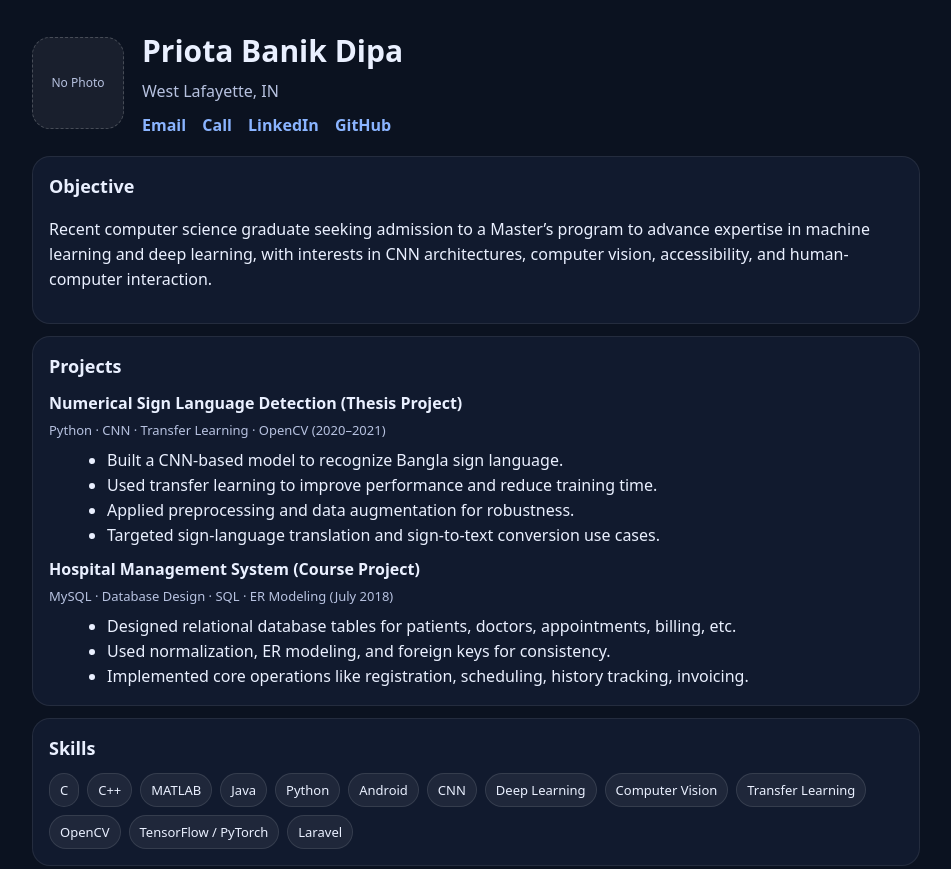
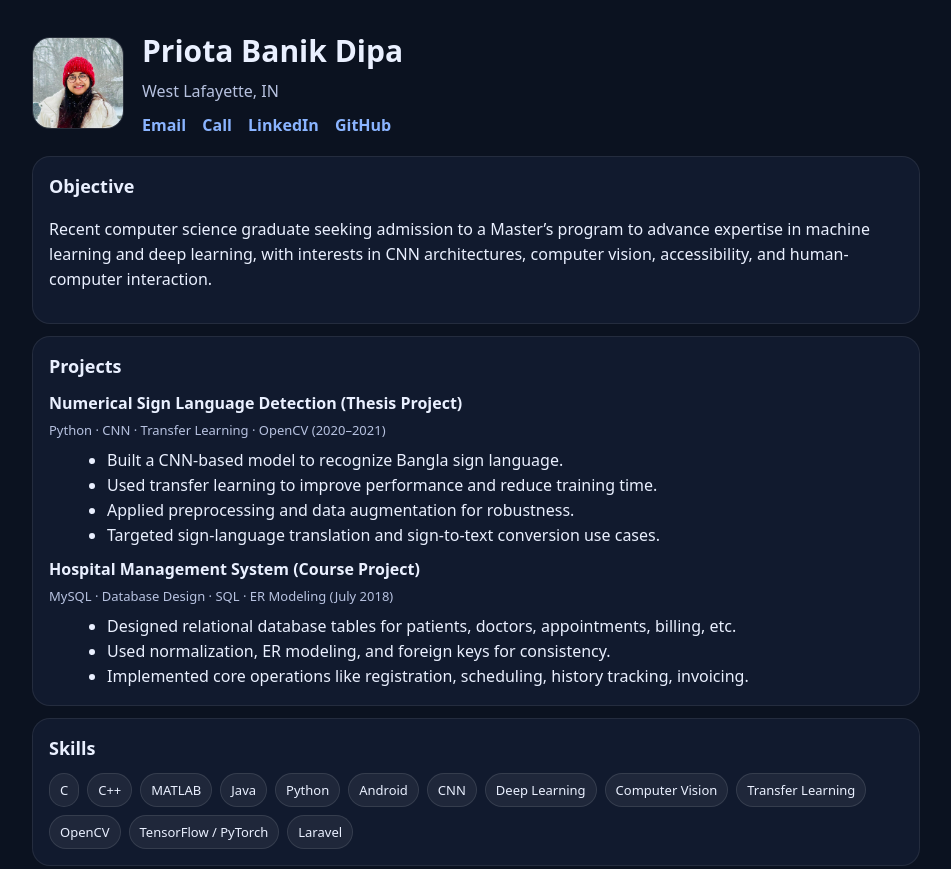
Before and after one commit to priotabanik/priotabanik.github.io, a plain HTML site: page index.html in a window 1280 px wide. Shown: the top 869 px of the page, without its empty margins (164-1115 px from the left). Drawn offline with Linux system fonts and the light colour scheme.

Commit message:
Update index.html

```diff
--- a/index.html
+++ b/index.html
@@ -10,7 +10,7 @@
   <main class="container">
     <header class="header">
       <div class="avatar-wrap">
-        <img class="avatar" src="assets/profile.jpg" alt="Profile photo"
+        <img class="avatar" src="assets/profile.jpeg" alt="Profile photo"
              onerror="this.style.display='none'; document.getElementById('avatarFallback').style.display='flex';" />
         <div id="avatarFallback" class="avatar fallback" style="display:none;">No Photo</div>
       </div>
```
